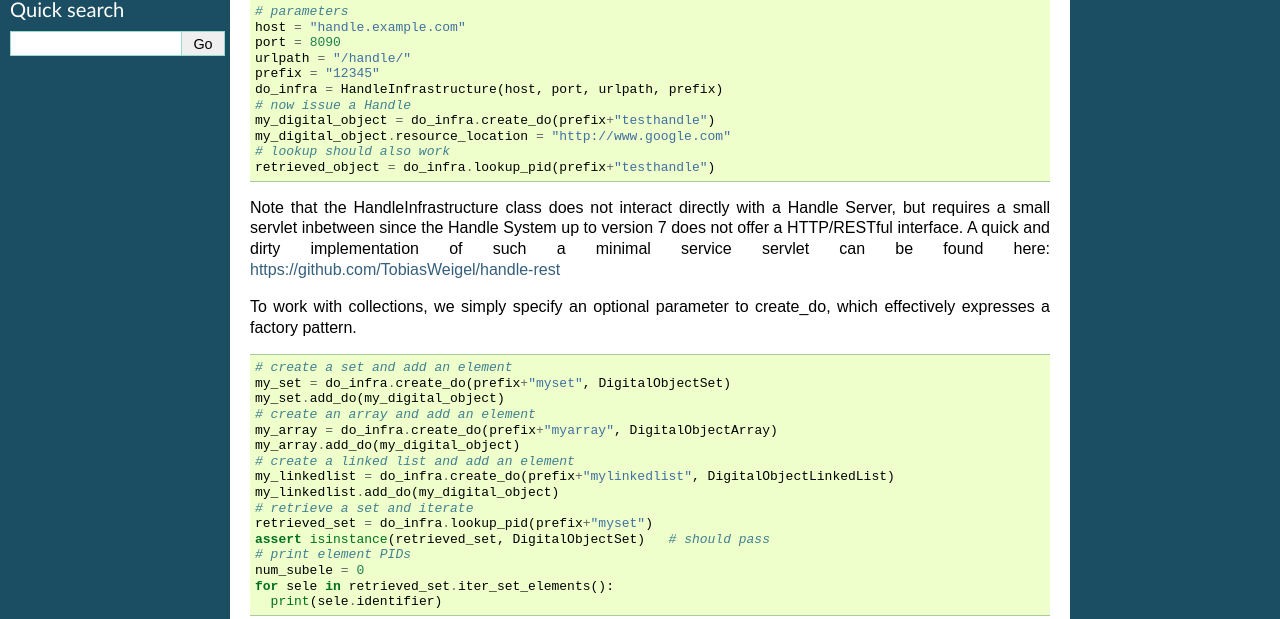
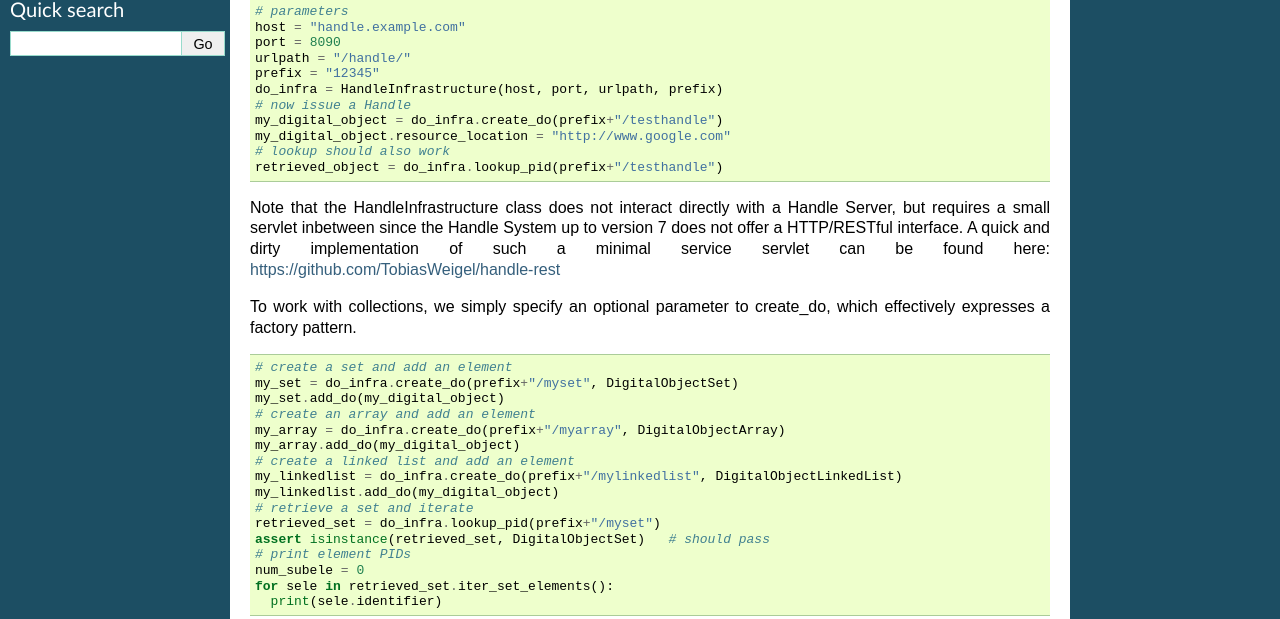
Before and after one commit to TobiasWeigel/lapis, a Sphinx documentation site: the page built from docs/source/examples.rst, in a window 1280 px wide. Shown: the part 230-849 px from the top of the page. Built offline with Sphinx 7.4.7, drawn with Linux system fonts in a browser that asks for light colours.

```diff
--- a/docs/source/examples.rst
+++ b/docs/source/examples.rst
@@ -17,10 +17,10 @@ however, we will use a proper Handle Server as the backend. ::
   prefix = "12345"
   do_infra = HandleInfrastructure(host, port, urlpath, prefix)
   # now issue a Handle
-  my_digital_object = do_infra.create_do(prefix+"testhandle")
+  my_digital_object = do_infra.create_do(prefix+"/testhandle")
   my_digital_object.resource_location = "http://www.google.com"
   # lookup should also work
-  retrieved_object = do_infra.lookup_pid(prefix+"testhandle")
+  retrieved_object = do_infra.lookup_pid(prefix+"/testhandle")
 
 Note that the HandleInfrastructure class does not interact directly with a Handle Server, but requires a small servlet inbetween since
 the Handle System up to version 7 does not offer a HTTP/RESTful interface. A quick and dirty implementation of such a minimal
@@ -29,16 +29,16 @@ service servlet can be found here: https://github.com/TobiasWeigel/handle-rest
 To work with collections, we simply specify an optional parameter to create_do, which effectively expresses a factory pattern. ::
 
   # create a set and add an element
-  my_set = do_infra.create_do(prefix+"myset", DigitalObjectSet)
+  my_set = do_infra.create_do(prefix+"/myset", DigitalObjectSet)
   my_set.add_do(my_digital_object)
   # create an array and add an element
-  my_array = do_infra.create_do(prefix+"myarray", DigitalObjectArray)
+  my_array = do_infra.create_do(prefix+"/myarray", DigitalObjectArray)
   my_array.add_do(my_digital_object)
   # create a linked list and add an element
-  my_linkedlist = do_infra.create_do(prefix+"mylinkedlist", DigitalObjectLinkedList)
+  my_linkedlist = do_infra.create_do(prefix+"/mylinkedlist", DigitalObjectLinkedList)
   my_linkedlist.add_do(my_digital_object)
   # retrieve a set and iterate
-  retrieved_set = do_infra.lookup_pid(prefix+"myset")
+  retrieved_set = do_infra.lookup_pid(prefix+"/myset")
   assert isinstance(retrieved_set, DigitalObjectSet)   # should pass
   # print element PIDs
   num_subele = 0
```
